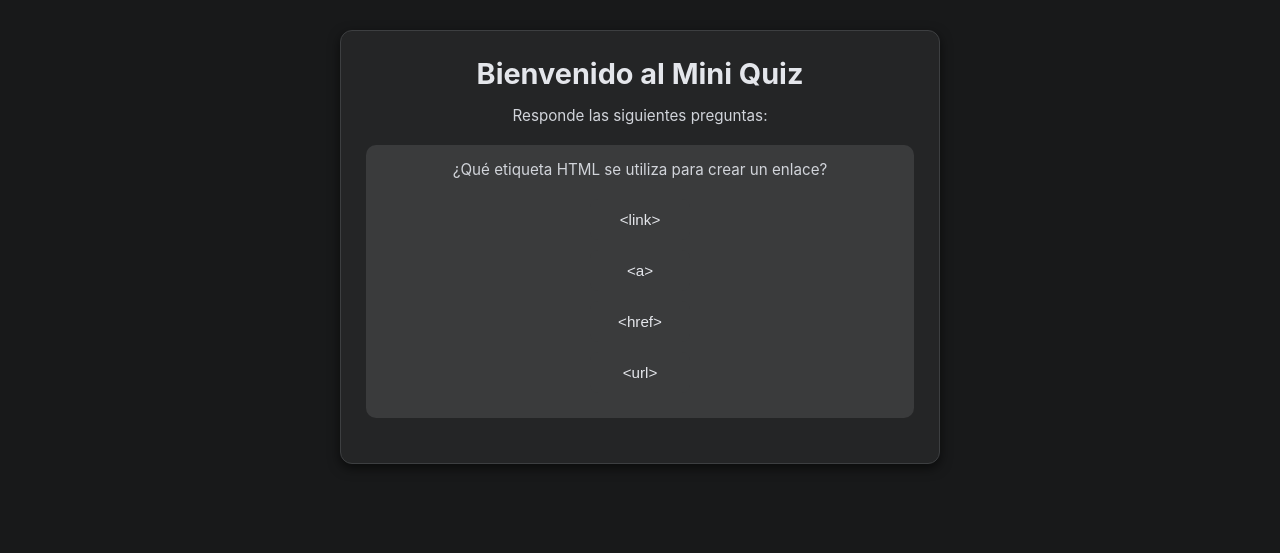
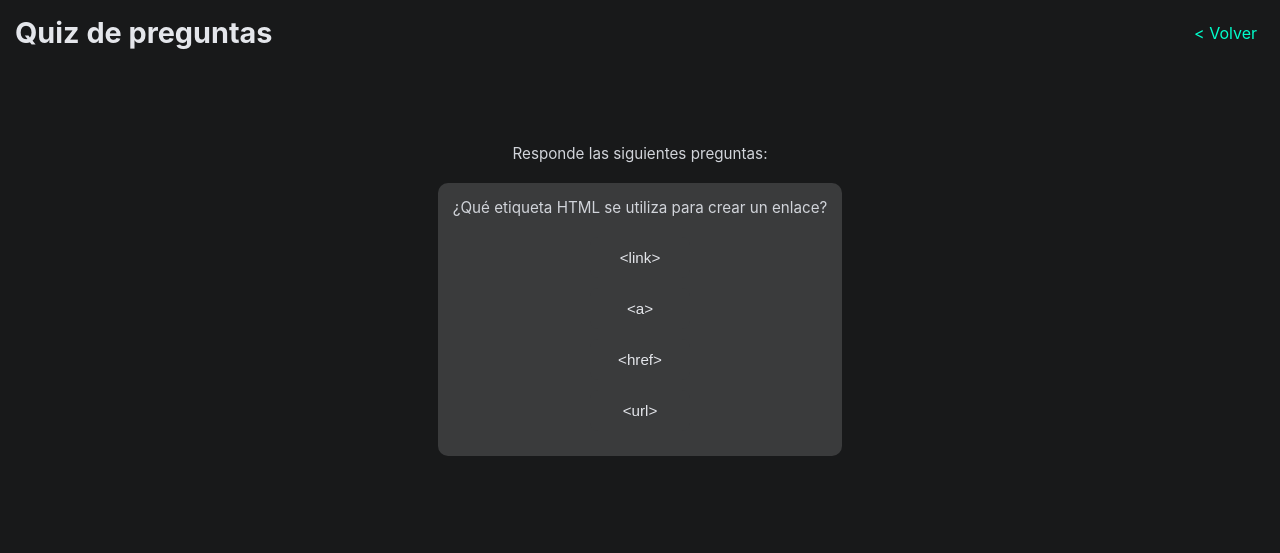
Before and after one commit to mickgv-web/juegos-js, a plain HTML site: page mini-trivia/index.html in a window 1280 px wide. Drawn offline with Linux system fonts and the light colour scheme.

Commit message:
Añadir header en cada ejercicio y botón volver a la página inicial

```diff
--- a/adivina-numero/css/style.css
+++ b/adivina-numero/css/style.css
@@ -9,14 +9,42 @@ body {
   font-family: 'Segoe UI', sans-serif;
   background-color: #0d0d0d; /* fondo oscuro */
   color: #e0e0e0;
+  padding: 20px;
+}
+
+header {
+  width: 100%;
+  display: flex;
+  justify-content: space-between;
+  align-items: center;
+  margin-bottom: 20px;
+}
+
+.btnBack {
+  background: none;
+  border: none;
+  color: #00ffcc;
+  padding: 4px 8px;
+  border-radius: 5px;
+  font-size: 1em;
+  text-decoration: none;
+  cursor: pointer;
+  transition: all 0.3s ease;
+}
+.btnBack:hover {
+  background-color: #2d88ff;
+  color: #f0f0f0
+}
+
+.container {
+  width: 100%;
+  min-height: 60vh;
   display: flex;
   justify-content: center;
   align-items: center;
-  min-height: 100vh;
-  padding: 20px;
 }
 
-main {
+.juego {
   background-color: #1a1a1a;
   border-radius: 15px;
   padding: 30px;
@@ -27,8 +55,7 @@ main {
 }
 
 h1 {
-  font-size: 2em;
-  margin-bottom: 15px;
+  font-size: 1.8em;
   color: #00ffcc;
   text-shadow: 0 0 10px #00ffcc, 0 0 20px #ff00ff;
 }
@@ -94,12 +121,12 @@ button:hover {
 
 /* Adaptable a móviles */
 @media screen and (max-width: 500px) {
-  main {
+  .juego-container {
     padding: 20px;
   }
 
   h1 {
-    font-size: 1.6em;
+    font-size: 1.3em;
   }
 
   input[type="number"] {
--- a/conversor-unidades/css/style.css
+++ b/conversor-unidades/css/style.css
@@ -9,11 +9,39 @@ body {
   font-family: 'Roboto', Arial, sans-serif;
   background-color: #202124; /* fondo oscuro tipo Google */
   color: #e8eaed; /* texto claro */
+  padding: 20px;
+}
+
+header {
+  width: 100%;
+  display: flex;
+  justify-content: space-between;
+  align-items: center;
+  margin-bottom: 20px;
+}
+
+.btnBack {
+  background: none;
+  border: none;
+  color: #00ffcc;
+  padding: 4px 8px;
+  border-radius: 5px;
+  font-size: 1em;
+  text-decoration: none;
+  cursor: pointer;
+  transition: all 0.3s ease;
+}
+.btnBack:hover {
+  background-color: #2d88ff;
+  color: #f0f0f0
+}
+
+.container {
+  width: 100%;
+  min-height: 100vh;
   display: flex;
   justify-content: center;
-  align-items: flex-start;
-  min-height: 100vh;
-  padding: 40px 20px;
+  align-items: center;
 }
 
 /* Contenedor principal */
@@ -29,8 +57,11 @@ body {
 /* Títulos */
 h1, h2 {
   font-weight: 500;
+  color: #e8eaed;
+}
+
+h2 {
   margin-bottom: 20px;
-  color: #e8eaed;
 }
 
 p {
--- a/lista-tareas/css/style.css
+++ b/lista-tareas/css/style.css
@@ -9,16 +9,38 @@ body {
   font-family: 'Inter', 'Segoe UI', sans-serif;
   background-color: #18191a; /* fondo oscuro Meta */
   color: #e4e6eb; /* texto claro */
+  padding: 15px;
+}
+
+header {
+  width: 100%;
   display: flex;
-  justify-content: center;
-  align-items: flex-start;
-  min-height: 100vh;
-  padding: 30px 15px;
+  justify-content: space-between;
+
+  margin-bottom: 20px;
+}
+
+.btnBack {
+  background: none;
+  border: none;
+  color: #00ffcc;
+  padding: 4px 8px;
+  border-radius: 5px;
+  font-size: 1em;
+  text-decoration: none;
+  cursor: pointer;
+  transition: all 0.3s ease;
+}
+.btnBack:hover {
+  background-color: #2d88ff;
+  color: #f0f0f0
 }
 
 .contenedor {
   width: 100%;
-  max-width: 520px;
+  min-height: 60vh;
+  display: flex;
+  justify-content: center;
 }
 
 /* Contenedor principal */
@@ -33,7 +55,6 @@ body {
 /* Títulos */
 h1 {
   font-size: 1.8em;
-  margin-bottom: 10px;
   text-align: center;
   color: #e4e6eb;
 }
--- a/mini-trivia/css/style.css
+++ b/mini-trivia/css/style.css
@@ -9,15 +9,43 @@ body {
   font-family: 'Inter', 'Segoe UI', sans-serif;
   background-color: #18191a;
   color: #e4e6eb;
+  padding: 15px;
+}
+
+header {
+  width: 100%;
+  display: flex;
+  justify-content: space-between;
+  align-items: center;
+  margin-bottom: 20px;
+}
+
+.btnBack {
+  background: none;
+  border: none;
+  color: #00ffcc;
+  padding: 4px 8px;
+  border-radius: 5px;
+  font-size: 1em;
+  text-decoration: none;
+  cursor: pointer;
+  transition: all 0.3s ease;
+}
+.btnBack:hover {
+  background-color: #2d88ff;
+  color: #f0f0f0
+}
+
+.container {
+  width: 100%;
+  min-height: 60vh;
   display: flex;
   justify-content: center;
-  align-items: flex-start;
-  min-height: 100vh;
-  padding: 30px 15px;
+  align-items: center;
 }
 
 /* Contenedor principal */
-main {
+.preguntas {
   background-color: #242526;
   border:1px solid #3d3f41;
   padding: 25px;
@@ -30,7 +58,6 @@ main {
 /* Títulos */
 h1 {
   text-align: center;
-  margin-bottom: 15px;
   font-size: 1.8em;
   color: #e4e6eb;
 }
@@ -94,7 +121,7 @@ p {
 
 /* Responsive */
 @media screen and (max-width: 600px) {
-  main {
+  .preguntas {
     padding: 20px;
   }
 
--- a/mini-trivia/index.html
+++ b/mini-trivia/index.html
@@ -8,8 +8,12 @@
     <script src="js/mini-trivia.js" defer></script>
   </head>
   <body>
-    <main>
-      <h1>Bienvenido al Mini Quiz</h1>
+    <header>
+      <h1>Quiz de preguntas</h1>
+      <a href="../index.html" class="btnBack">&lt; Volver</a>
+    </header>
+    <main class="container">
+      <div class="contenido">
         <p>Responde las siguientes preguntas:</p>
         <div class="trivia">
           <form id="form-trivia">
@@ -17,6 +21,7 @@
           </form>
           <div id="resultado"></div>
         </div>
+      </div>
     </main>
   </body>
 </html>
--- a/piedra-papel-tijera/css/style.css
+++ b/piedra-papel-tijera/css/style.css
@@ -2,10 +2,38 @@ body {
   font-family: 'Segoe UI', sans-serif;
   background-color: #0d0d0d;
   color: #e0e0e0;
+}
+
+header {
+  width: 100%;
+  display: flex;
+  justify-content: space-between;
+  align-items: center;
+  margin-bottom: 20px;
+}
+
+.btnBack {
+  background: none;
+  border: none;
+  color: #00ffcc;
+  padding: 4px 8px;
+  border-radius: 5px;
+  font-size: 1em;
+  text-decoration: none;
+  cursor: pointer;
+  transition: all 0.3s ease;
+}
+.btnBack:hover {
+  background-color: #2d88ff;
+  color: #f0f0f0
+}
+
+.container {
+  width: 100%;
+  min-height: 60vh;
   display: flex;
   justify-content: center;
   align-items: center;
-  min-height: 100vh;
 }
 
 .juego {
```
Also changed, not shown: adivina-numero/index.html (+6 -1 lines), conversor-unidades/index.html (+7 -1 lines), lista-tareas/index.html (+15 -5 lines), piedra-papel-tijera/index.html (+7 -1 lines). Lines whose indentation alone changed are shown as unchanged.
